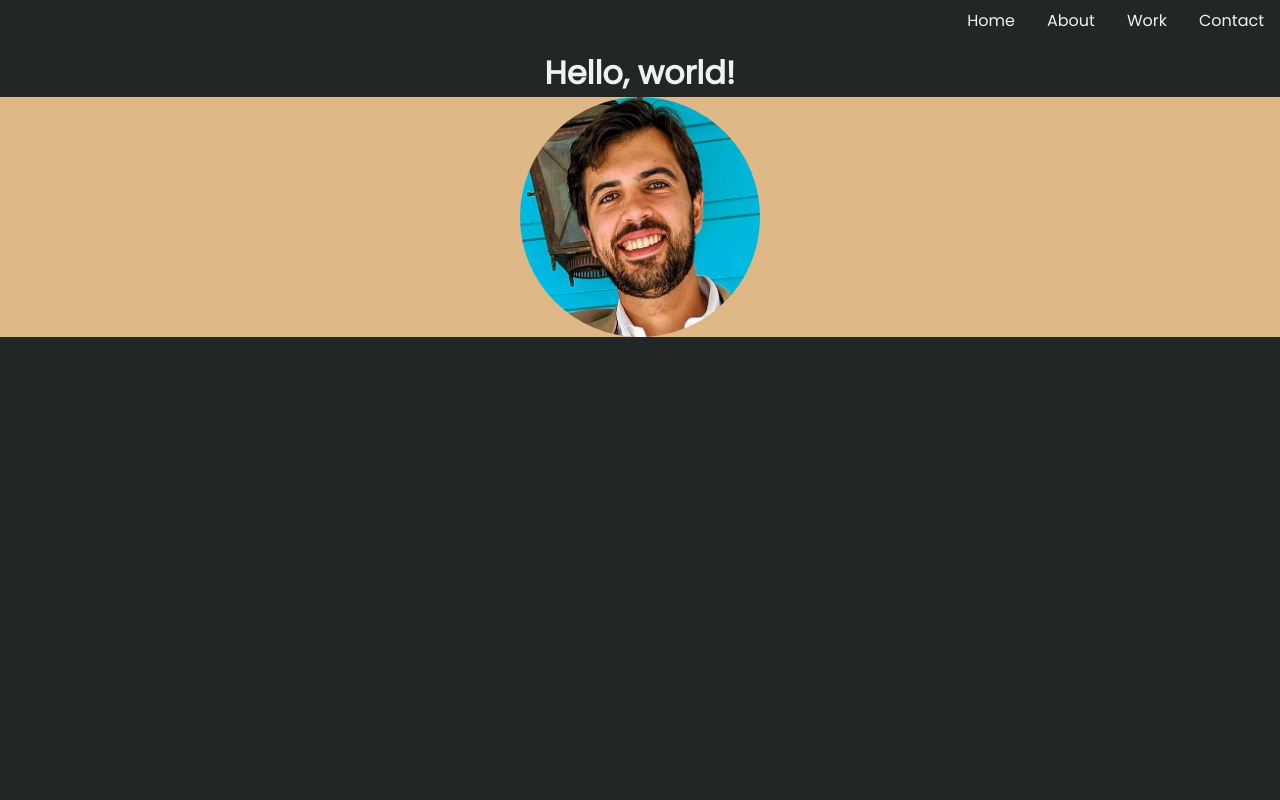
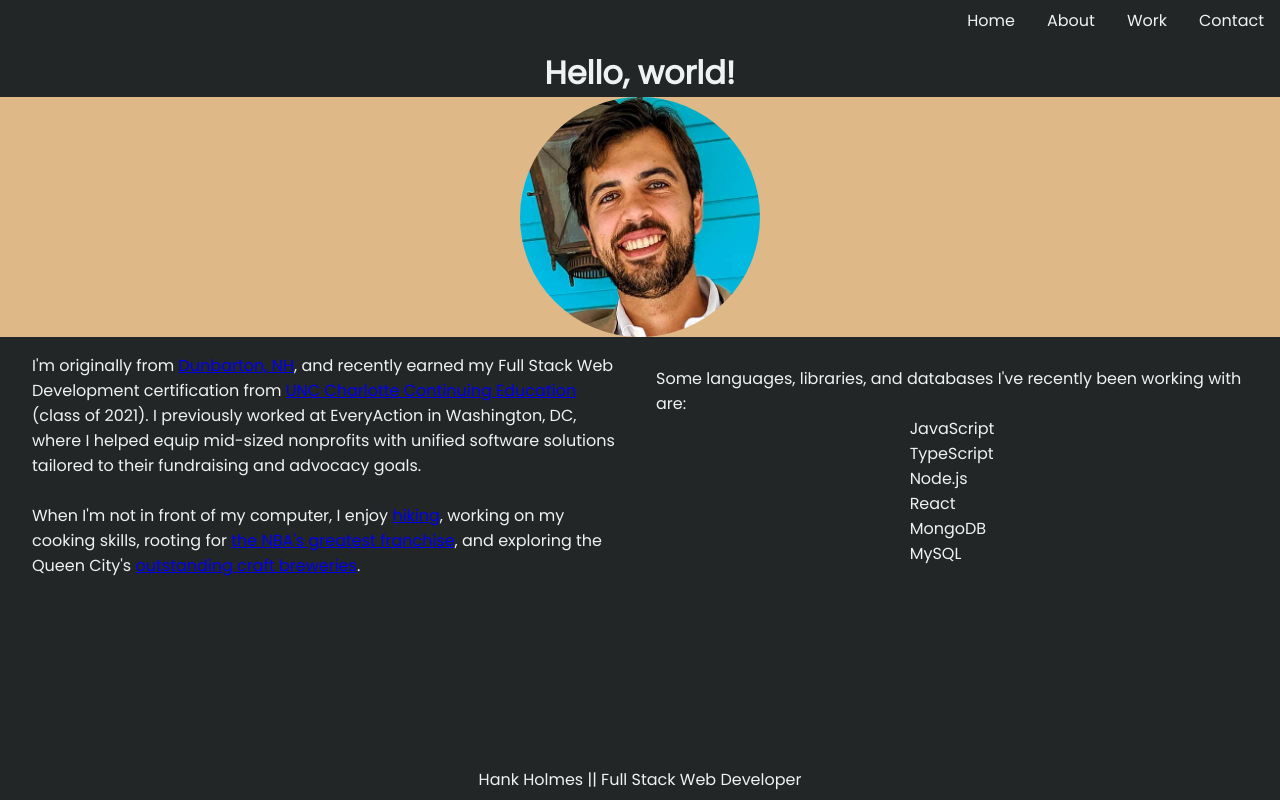
Before and after one commit to HHH-603/V2-Portfolio, a React (Create React App) app: page /about in a window 1280 px wide. Built offline with nearby package versions, Linux system fonts and the light colour scheme.

Commit message:
Deleted some whitespace in my navbar, created my footer, and added basic styling to my about page.

```diff
--- /dev/null
+++ b/src/components/footer/index.js
@@ -0,0 +1,12 @@
+import React from 'react';
+import './style.css';
+
+const Footer = () => {
+    return (
+        <div className="footer">
+            <p className="footer-paragraph">Hank Holmes || Full Stack Web Developer</p>
+        </div>
+    );
+};
+
+export default Footer;
--- /dev/null
+++ b/src/components/footer/style.css
@@ -0,0 +1,12 @@
+.footer {
+    position: fixed;
+    left: 0;
+    bottom: 0;
+    width: 100%;
+    margin-top: .5rem;
+}
+
+.footer-paragraph {
+    text-align: center;
+    padding: .5rem;
+}
--- a/src/components/navbar/index.js
+++ b/src/components/navbar/index.js
@@ -15,7 +15,6 @@ const Navbar = () => {
                 <Link className="dropdown-link" to="/">About</Link>
                 <Link className="dropdown-link" to="#">Work</Link>
                 <Link className="dropdown-link" to="#">Contact</Link>
-
             </div>
         </>
     );
--- a/src/pages/about/index.js
+++ b/src/pages/about/index.js
@@ -1,4 +1,5 @@
 import React from 'react';
+import Footer from '../../components/footer';
 import Navbar from '../../components/navbar';
 import ProfilePic from '../../images/profile-picture.png';
 import './style.css';
@@ -8,9 +9,34 @@ const About = () => {
         <>
             <Navbar />
             <h1>Hello, world!</h1>
-            <div className="profile-container">
-                <img className="profile" src={ProfilePic} alt="profile"/>
+            <div className="page-wrapper">
+                <div className="profile-container">
+                    <img className="profile" src={ProfilePic} alt="profile" />
+                </div>
             </div>
+            <div className="row">
+                <div className="about-container">
+                    <p>
+                        I'm originally from <a className="about-link" href="https://en.wikipedia.org/wiki/Dunbarton,_New_Hampshire">Dunbarton, NH</a>, and recently earned my Full Stack Web Development certification from <a className="about-link" href="https://en.wikipedia.org/wiki/University_of_North_Carolina_at_Charlotte">UNC Charlotte Continuing Education</a> (class of 2021). I previously worked at EveryAction in Washington, DC, where I helped equip mid-sized nonprofits with unified software solutions tailored to their fundraising and advocacy goals.
+                    </p>
+                    <br />
+                    <p>
+                        When I'm not in front of my computer, I enjoy <a className="about-link" href="https://www.alltrails.com/us/north-carolina">hiking</a>, working on my cooking skills, rooting for <a className="about-link" href="https://en.wikipedia.org/wiki/Boston_Celtics">the NBA's greatest franchise</a>, and exploring the Queen City's <a className="about-link" href="https://www.tripadvisor.com/Attractions-g49022-Activities-c36-t133-Charlotte_North_Carolina.html">outstanding craft breweries</a>.
+                    </p>
+                </div>
+                <div className="about-container">
+                    <p>Some languages, libraries, and databases I've recently been working with are:</p>
+                    <ul className="skill-list">
+                        <li className="skill-list-item">JavaScript</li>
+                        <li className="skill-list-item">TypeScript</li>
+                        <li className="skill-list-item">Node.js</li>
+                        <li className="skill-list-item">React</li>
+                        <li className="skill-list-item">MongoDB</li>
+                        <li className="skill-list-item">MySQL</li>
+                    </ul>
+                </div>
+            </div>
+            <Footer />
         </>
     );
 };
--- a/src/pages/about/style.css
+++ b/src/pages/about/style.css
@@ -8,3 +8,24 @@
     height: 15rem;
     border-radius: 50%;
 }
+
+.row {
+    display: flex;
+    flex-flow: row wrap;
+    justify-content: center;
+    margin: 1rem;
+}
+
+.about-container {
+    display: flex;
+    flex-flow: column wrap;
+    align-items: center;
+    justify-content: center;
+    width: 30%;
+    margin: 0 1rem;
+    flex: 1;
+}
+
+.skill-list {
+    list-style: none;
+}
```
